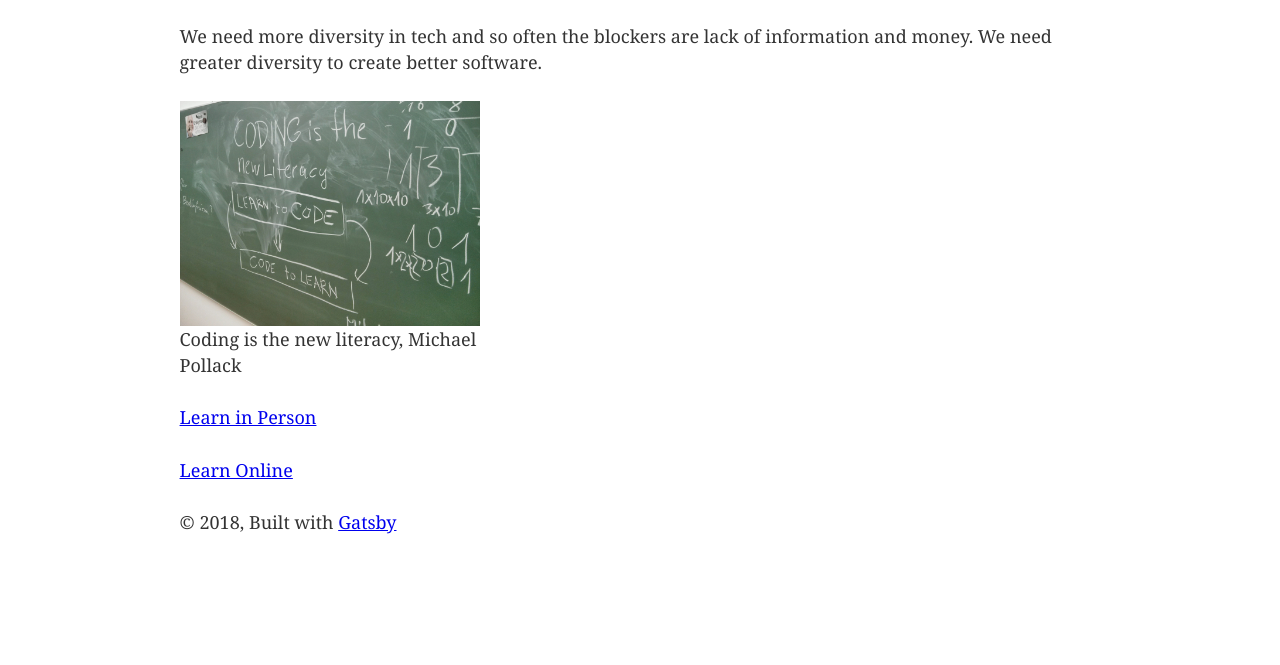
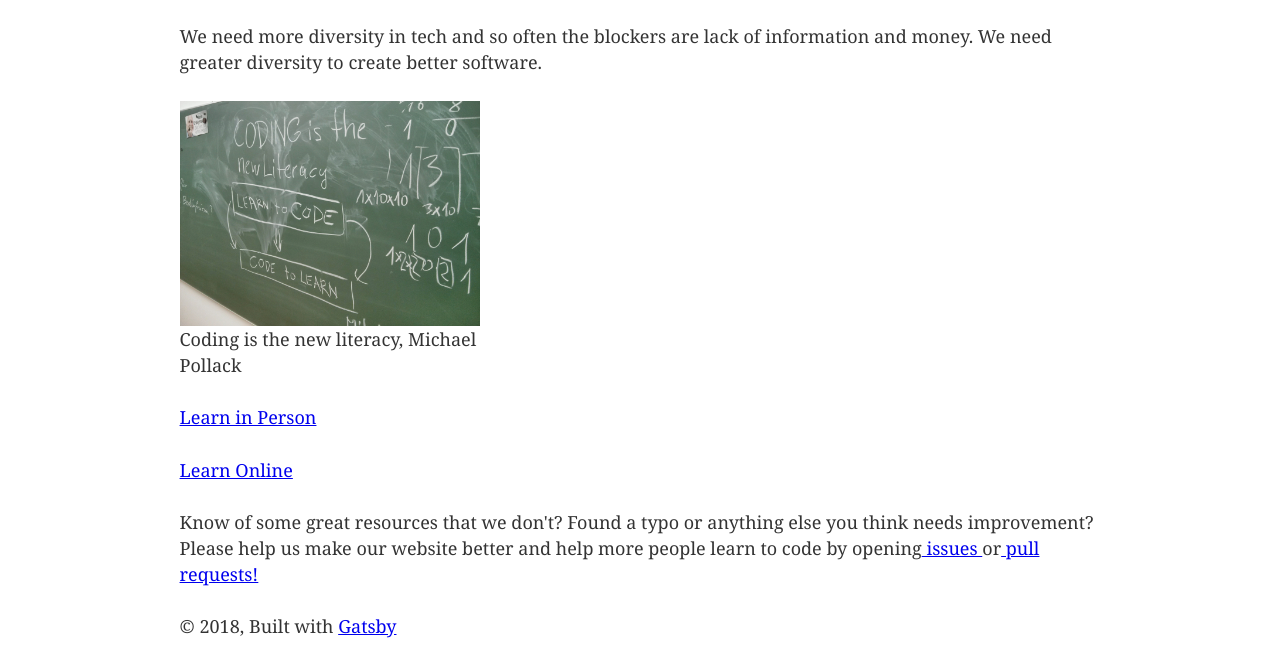
Before and after one commit to cfereday/coder-newbie-advice, a Gatsby site: page / in a window 1280 px wide. Shown: the part 249-914 px from the top of the page. Before the commit the page ends 810 px from the top, so only its background shows below. Built offline with nearby package versions, Linux system fonts and the light colour scheme; Gatsby itself is replaced by a stand-in of ours.

Commit message:
Charlotte - Adds a contribution message to the home page

```diff
--- a/src/pages/index.js
+++ b/src/pages/index.js
@@ -21,6 +21,11 @@ const IndexPage = () => (
     <Link to="/learn-online/">Learn Online</Link>
     <br/>
     <br/>
+
+    <p>Know of some great resources that we don't? Found a typo or anything else you think needs improvement?
+      Please help us make our website better and help more people learn to code by opening
+      <a href="https://github.com/charlottebrf/coder-newbie-advice/issues"> issues </a> or
+      <a href="https://github.com/charlottebrf/coder-newbie-advice/pulls"> pull requests! </a></p>
   </Layout>
 )
 
```
